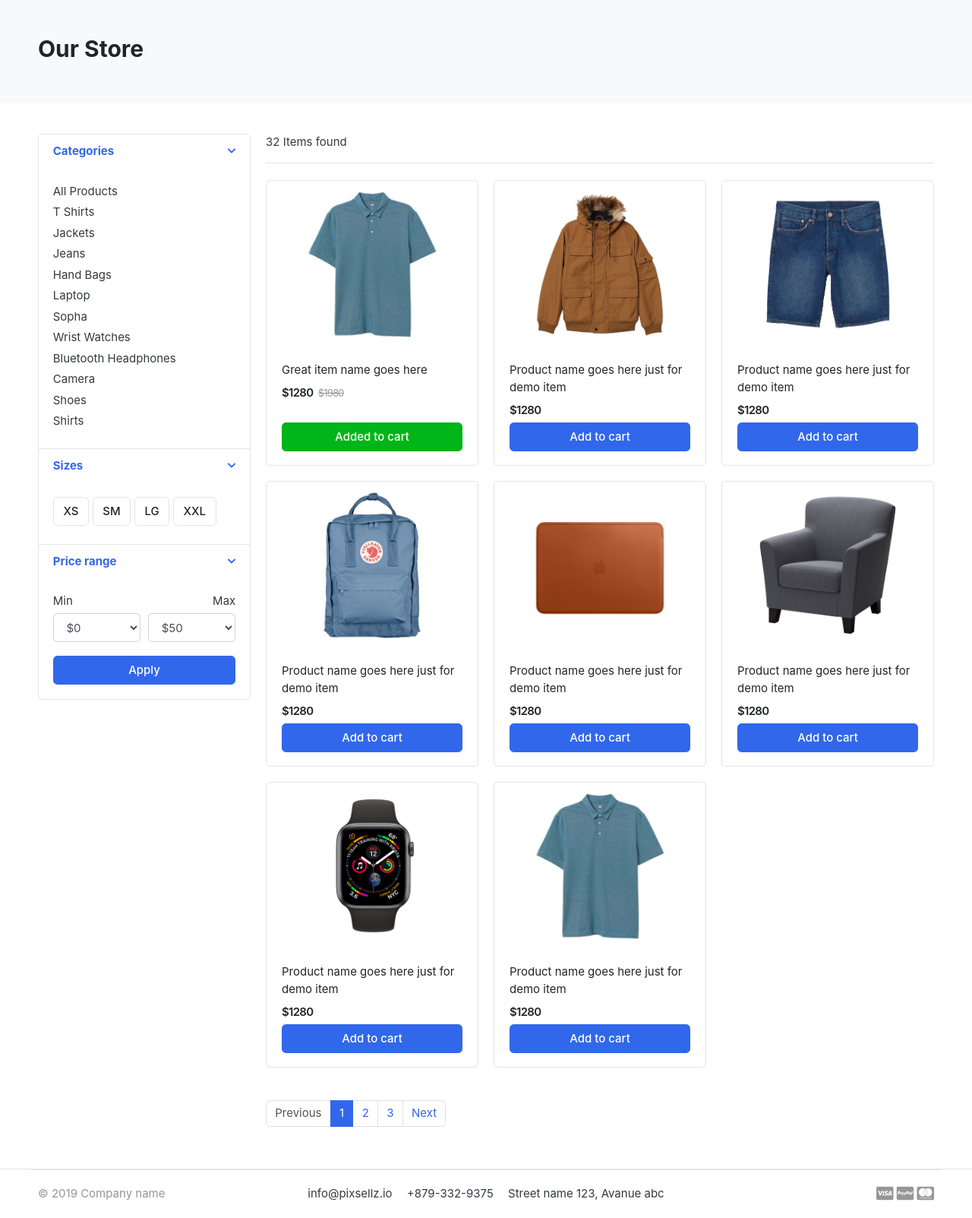
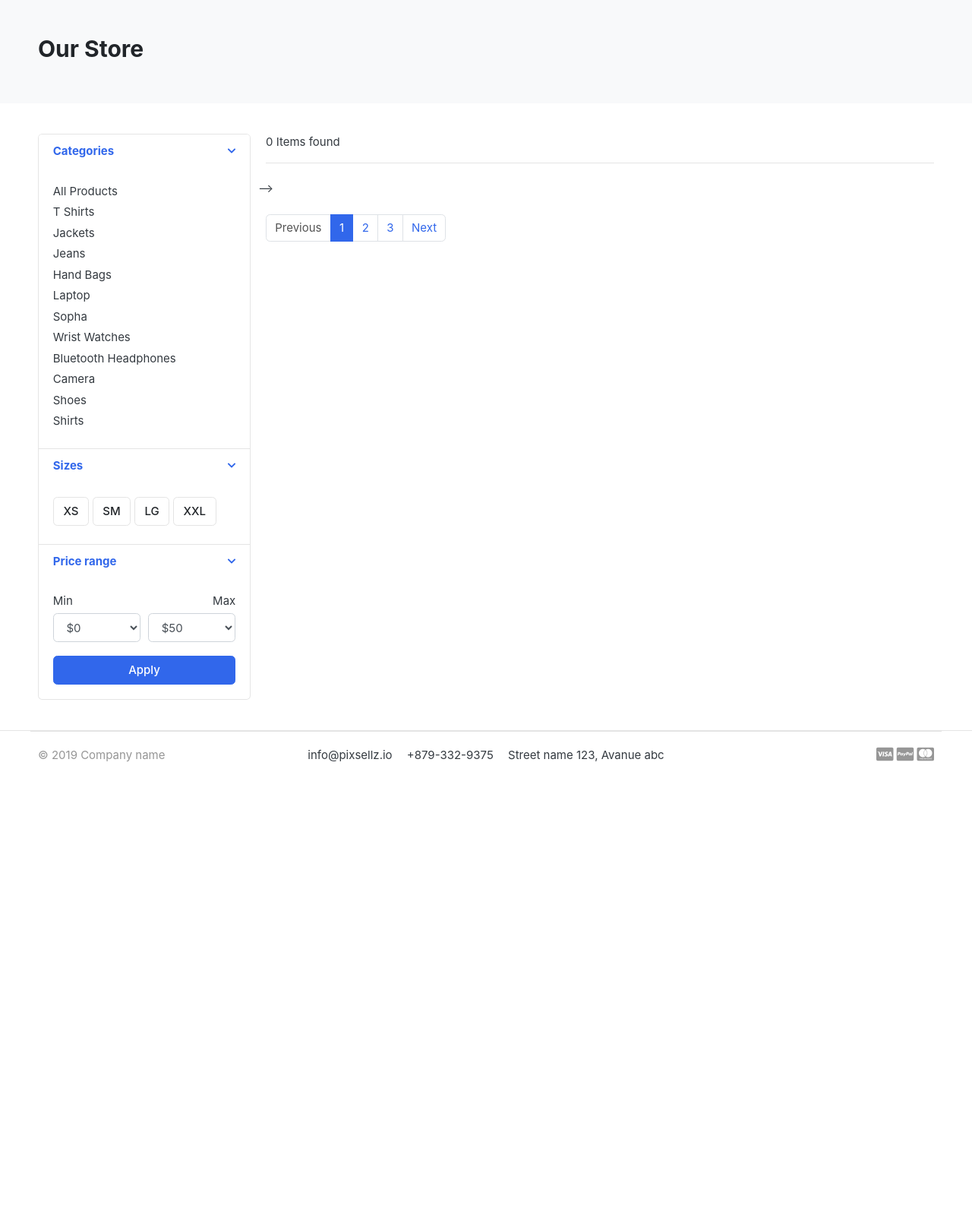
Before and after one commit to nagesh882/E-shopCart, a Django app: a page that uses templates/store/storePage.html in a window 1280 px wide. Shown: the part 118-1721 px from the top of the page at 76% size. After the commit the page ends 1121 px from the top, so only its background shows below. Run offline with Django 5.2, Linux system fonts and the light colour scheme; data comes from the database, SQL or seed files in the repository; some libraries are stand-ins or nearby versions; some web fonts are replaced.

Commit message:
Dynamically data show on store page

```diff
--- a/templates/store/storePage.html
+++ b/templates/store/storePage.html
@@ -122,158 +122,161 @@
 
                 <header class="border-bottom mb-4 pb-3">
                         <div class="form-inline">
-                            <span class="mr-md-auto">32 Items found </span>
+                            <span class="mr-md-auto">{{ product_count }} Items found  </span>
 
                         </div>
                 </header><!-- sect-heading -->
 
                 <div class="row">
+                    {% for product in products %}
                         <div class="col-md-4">
                             <figure class="card card-product-grid">
                                 <div class="img-wrap">
 
-                                <img src="{% static 'images/items/1.jpg' %}">
+                                    <img src="{{ product.product_image.url }}">
 
                                 </div> <!-- img-wrap.// -->
                                 <figcaption class="info-wrap">
                                     <div class="fix-height">
-                                    <a href="./product-detail.html" class="title">Great item name goes here</a>
+                                        <a href="./product-detail.html" class="title">{{ product.product_name }}</a>
                                         <div class="price-wrap mt-2">
-                                        <span class="price">$1280</span>
-                                        <del class="price-old">$1980</del>
-                                    </div> <!-- price-wrap.// -->
-                                </div>
-                                <a href="#" class="btn btn-block btn-success">Added to cart </a>
-                            </figcaption>
-                        </figure>
-                    </div> <!-- col.// -->
-
-                    <div class="col-md-4">
-                        <figure class="card card-product-grid">
-                            <div class="img-wrap">
-                                <img src="{% static 'images/items/2.jpg' %}">
-
-                            </div> <!-- img-wrap.// -->
-                            <figcaption class="info-wrap">
-                                <div class="fix-height">
-                                    <a href="./product-detail.html" class="title">Product name goes here just for demo item</a>
-                                    <div class="price-wrap mt-2">
-                                        <span class="price">$1280</span>
+                                            <span class="price">{{ product.price }}</span>
+                                            <del class="price-old">$1280</del>
                                         </div> <!-- price-wrap.// -->
                                     </div>
                                     <a href="#" class="btn btn-block btn-primary">Add to cart </a>
                                 </figcaption>
                             </figure>
                        </div> <!-- col.// -->
+                    {% endfor %}
 
-                    <div class="col-md-4">
+                    <!-- <div class="col-md-4">
+                        <figure class="card card-product-grid">
+                            <div class="img-wrap">
+                                <img src="{% static 'images/items/2.jpg' %}">
+
+                            </div> img-wrap.// -->
+                            <!-- <figcaption class="info-wrap">
+                                <div class="fix-height">
+                                    <a href="./product-detail.html" class="title">Product name goes here just for demo item</a>
+                                    <div class="price-wrap mt-2">
+                                        <span class="price">$1280</span>
+                                    </div> price-wrap.// -->
+                                <!-- </div>
+                                <a href="#" class="btn btn-block btn-primary">Add to cart </a>
+                            </figcaption>
+                        </figure>
+                    </div> col.// -->
+
+                    <!-- <div class="col-md-4">
                         <figure class="card card-product-grid">
                             <div class="img-wrap">
                                 <img src="{% static 'images/items/3.jpg' %}">
 
-                            </div> <!-- img-wrap.// -->
-                            <figcaption class="info-wrap">
+                            </div> img-wrap.// -->
+                            <!-- <figcaption class="info-wrap">
                                 <div class="fix-height">
                                     <a href="./product-detail.html" class="title">Product name goes here just for demo item</a>
                                     <div class="price-wrap mt-2">
                                         <span class="price">$1280</span>
                                     </div> <!-- price-wrap.// -->
-                                </div>
+                                <!-- </div>
                                 <a href="#" class="btn btn-block btn-primary">Add to cart </a>
                             </figcaption>
                         </figure>
-                    </div> <!-- col.// -->
+                    </div> col.// --> -->
 
-                    <div class="col-md-4">
+                    <!-- <div class="col-md-4">
                         <figure class="card card-product-grid">
                             <div class="img-wrap">
                                 <img src="{% static 'images/items/4.jpg' %}">
 
-                            </div> <!-- img-wrap.// -->
-                            <figcaption class="info-wrap">
+                            </div> img-wrap.// -->
+                            <!-- <figcaption class="info-wrap">
                                 <div class="fix-height">
                                     <a href="./product-detail.html" class="title">Product name goes here just for demo item</a>
                                     <div class="price-wrap mt-2">
                                         <span class="price">$1280</span>
-                                    </div> <!-- price-wrap.// -->
-                                </div>
+                                    </div> price-wrap.// -->
+                                <!-- </div>
                                 <a href="#" class="btn btn-block btn-primary">Add to cart </a>
                             </figcaption>
                         </figure>
-                    </div> <!-- col.// -->
-
+                    </div> col.// -->
+<!--
                     <div class="col-md-4">
                         <figure class="card card-product-grid">
                             <div class="img-wrap">
                                 <img src="{% static 'images/items/5.jpg' %}">
 
-                            </div> <!-- img-wrap.// -->
-                            <figcaption class="info-wrap">
+                            </div> img-wrap.// -->
+                            <!-- <figcaption class="info-wrap">
                                 <div class="fix-height">
                                     <a href="./product-detail.html" class="title">Product name goes here just for demo item</a>
                                     <div class="price-wrap mt-2">
                                         <span class="price">$1280</span>
-                                    </div> <!-- price-wrap.// -->
-                                </div>
+                                    </div> price-wrap.// -->
+                                <!-- </div>
                                 <a href="#" class="btn btn-block btn-primary">Add to cart </a>
                             </figcaption>
                         </figure>
-                    </div> <!-- col.// -->
+                    </div> col.// -->
 
-                    <div class="col-md-4">
+                    <!-- <div class="col-md-4">
                         <figure class="card card-product-grid">
                             <div class="img-wrap">
                                 <img src="{% static 'images/items/6.jpg' %}">
 
-                            </div> <!-- img-wrap.// -->
-                            <figcaption class="info-wrap">
+                            </div> img-wrap.// -->
+                            <!-- <figcaption class="info-wrap">
                                 <div class="fix-height">
                                     <a href="./product-detail.html" class="title">Product name goes here just for demo item</a>
                                     <div class="price-wrap mt-2">
                                         <span class="price">$1280</span>
-                                    </div> <!-- price-wrap.// -->
-                                </div>
+                                    </div> price-wrap.// -->
+                                <!-- </div>
                                 <a href="#" class="btn btn-block btn-primary">Add to cart </a>
                             </figcaption>
                         </figure>
-                    </div> <!-- col.// -->
+                    </div> col.// -->
 
-                    <div class="col-md-4">
+                    <!-- <div class="col-md-4">
                         <figure class="card card-product-grid">
                             <div class="img-wrap">
                                 <img src="{% static 'images/items/7.jpg' %}">
 
-                            </div> <!-- img-wrap.// -->
-                            <figcaption class="info-wrap">
+                            </div> img-wrap.// -->
+                            <!-- <figcaption class="info-wrap">
                                 <div class="fix-height">
                                     <a href="./product-detail.html" class="title">Product name goes here just for demo item</a>
                                     <div class="price-wrap mt-2">
                                         <span class="price">$1280</span>
-                                    </div> <!-- price-wrap.// -->
-                                </div>
+                                    </div> price-wrap.// -->
+                                <!-- </div>
                                 <a href="#" class="btn btn-block btn-primary">Add to cart </a>
                             </figcaption>
                         </figure>
-                    </div> <!-- col.// -->
+                    </div> col.// -->
 
-                    <div class="col-md-4">
+                    <!-- <div class="col-md-4">
                         <figure class="card card-product-grid">
                             <div class="img-wrap">
                                 <img src="{% static 'images/items/1.jpg' %}">
 
-                            </div> <!-- img-wrap.// -->
-                            <figcaption class="info-wrap">
+                            </div> img-wrap.// -->
+                            <!-- <figcaption class="info-wrap">
                                 <div class="fix-height">
                                     <a href="./product-detail.html" class="title">Product name goes here just for demo item</a>
                                     <div class="price-wrap mt-2">
                                         <span class="price">$1280</span>
-                                    </div> <!-- price-wrap.// -->
-                                </div>
+                                    </div> price-wrap.// -->
+                                <!-- </div>
                                 <a href="#" class="btn btn-block btn-primary">Add to cart </a>
                             </figcaption>
                         </figure>
-                    </div> <!-- col.// -->
-                </div> <!-- row end.// -->
+                    </div> col.// -->
+                </div>
+                <!-- row end.// -->
 
 
                 <nav class="mt-4" aria-label="Page navigation sample">
```
Lines whose indentation alone changed are shown as unchanged.
